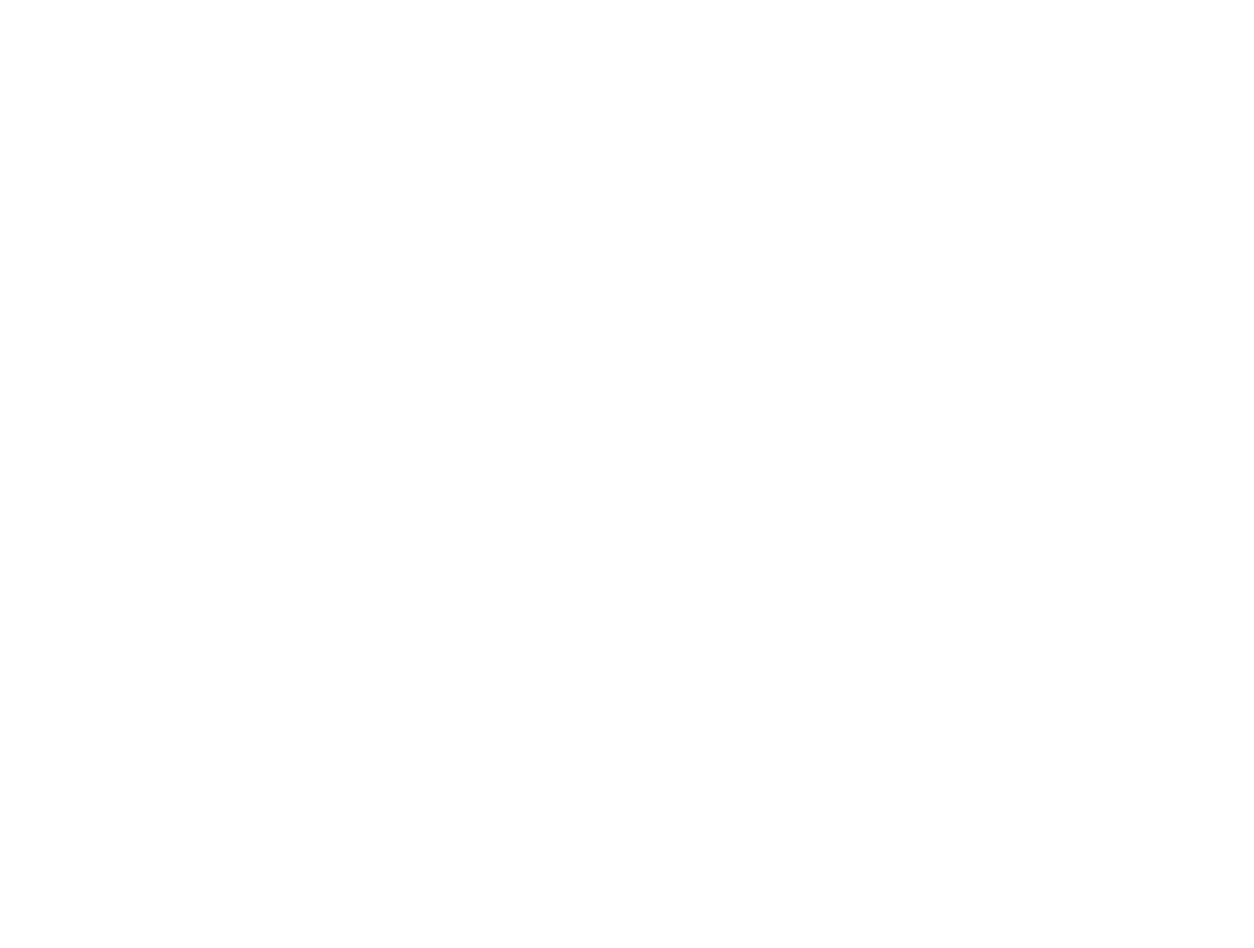
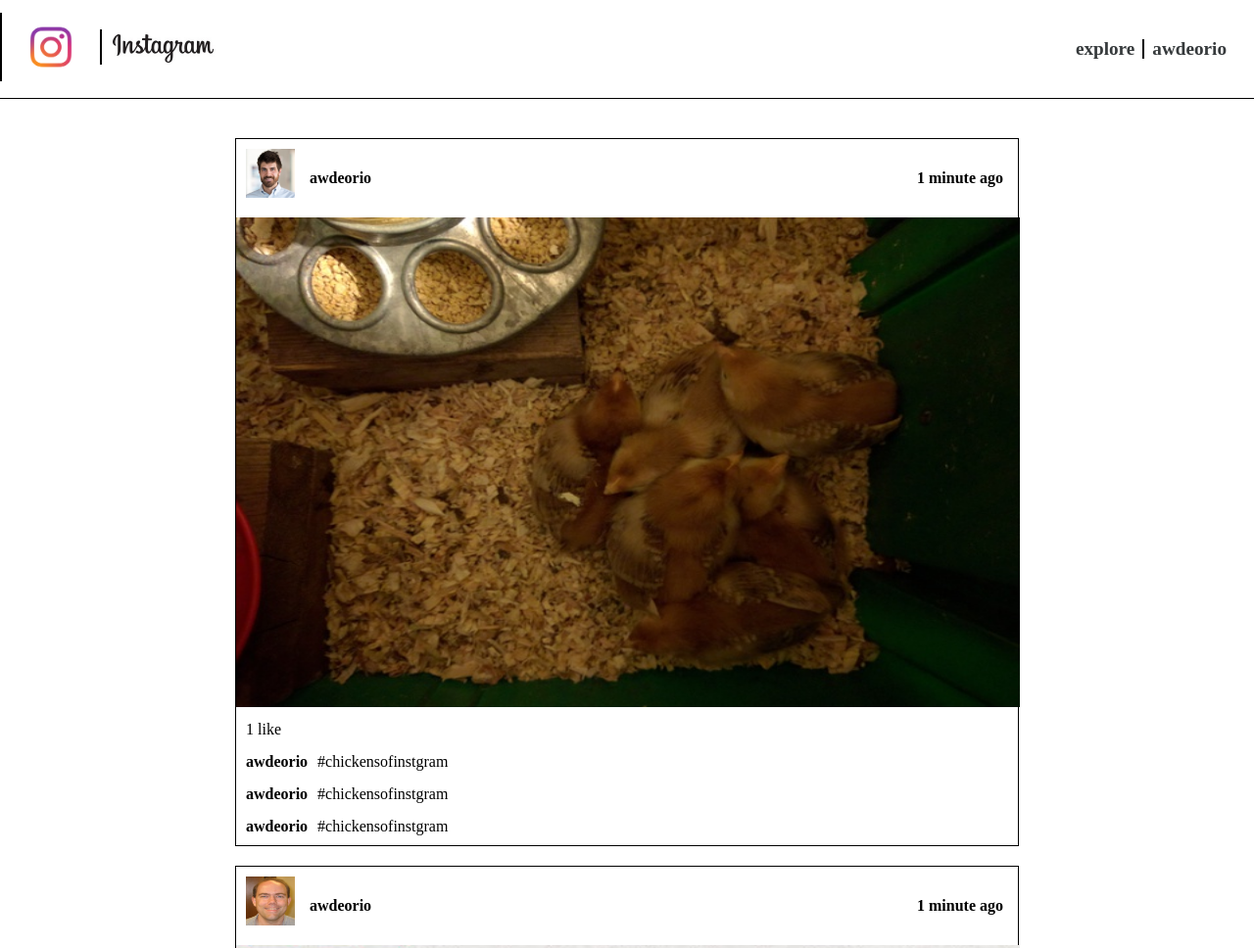
Before and after one commit to Zheng-Hu/Instagram-clone-Website, a plain HTML site: page html/index.html in a window 1280 px wide. Shown: the top 968 px of the page at 98% size. Before the commit the page ends 800 px from the top, so only its background shows below. Drawn offline with nearby package versions, Linux system fonts and the light colour scheme; files that its build step writes are made by us from their sources.

Commit message:
Finished HTML

```diff
--- a/html/css/style.scss
+++ b/html/css/style.scss
@@ -6,6 +6,7 @@
     width: 800px;
     height: 100%;
     margin: 0 auto;
+    margin-top:20px;
     ul {
      margin-top: 40px;
      list-style: none;
@@ -13,20 +14,27 @@
         margin-top: 20px;
         border: 1px solid black;
         .topuser {
-            height: 100px;
+            height: 80px;
             .userinfo {
                 float:left;
-                height: 100px;
+                height: 80px;
                 img {
-
+                    margin-top:10px;
+                    margin-left:10px;
                 }
                 span{
                     line-height: 100px;
+                    margin-top: 1000px;
+
                 }
             }
             p {
                 float: right;
-                line-height: 100px;
+                line-height: 80px;
+                margin-right: 15px;
+                margin-left:15px;
+                font-weight: 700;
+
             }
         }
 
@@ -82,3 +90,14 @@
         }
     }
 }
+.comment {
+    margin:10px;
+    #usercomment {
+        margin-top:15px;
+        span:first-child{
+            font-weight: 600;
+            margin-right:10px;
+            cursor: pointer;
+        }
+    }
+}
--- a/html/index.html
+++ b/html/index.html
@@ -0,0 +1,83 @@
+<!DOCTYPE html>
+<html lang="en">
+<head>
+    <meta charset="UTF-8">
+    <meta http-equiv="X-UA-Compatible" content="IE=edge">
+    <meta name="viewport" content="width=device-width, initial-scale=1.0">
+    <title>instagram</title>
+    <link rel = "stylesheet" href="/GitHub/Instagram-clone-Website/html/css/style.css">
+</head>
+<body>
+    <!-- 头部banner -->
+    <header id = "topbar">
+        <class id = "logo">
+            <a href="/"><img src = "images/instagramLogo.jpeg" width="100" height="70"></a>
+            <a href="/"><img src = "images/instagram.jpg" width="119" height="36"> </a>
+        </class>
+
+        <nav id = "topnav">
+            <ul>
+                <li><a href = "/explore/">explore</a></li>
+                <li><a href = "/u/zhenghu/" >awdeorio</a></li>
+            </ul>
+        </nav>
+    </header>
+    <!-- 中间内容 -->
+    <div id = "body">
+        <ul>
+            <li id = "a">
+                <div class = "topuser">
+                    <div class = "userinfo">
+                        <img src = "uploads/e1a7c5c32973862ee15173b0259e3efdb6a391af.jpg" width="50" height="50">
+                        <p>awdeorio</p>
+                    </div>
+                    <p>1 minute ago</p>
+                </div>
+
+                <img src = "uploads/9887e06812ef434d291e4936417d125cd594b38a.jpg" width="800" height="500">
+                <div class = "comment">
+                    <p id = "like">1 like</p>
+                    <div id = "usercomment"><span>awdeorio</span><span>#chickensofinstgram</span></div>
+                    <div id = "usercomment"><span>awdeorio</span><span>#chickensofinstgram</span></div>
+                    <div id = "usercomment"><span>awdeorio</span><span>#chickensofinstgram</span></div>
+                </div>
+            </li>
+
+            <li id = "a">
+                <div class = "topuser">
+                    <div class = "userinfo">
+                        <img src = "uploads/505083b8b56c97429a728b68f31b0b2a089e5113.jpg" width="50" height="50">
+                        <p>awdeorio</p>
+                    </div>
+                    <p>1 minute ago</p>
+                </div>
+
+                <img src = "uploads/ad7790405c539894d25ab8dcf0b79eed3341e109.jpg" width="800" height="500">
+                <div class = "comment">
+                    <p id = "like">1 like</p>
+                    <div id = "usercomment"><span>awdeorio</span><span>#chickensofinstgram</span></div>
+                    <div id = "usercomment"><span>awdeorio</span><span>#chickensofinstgram</span></div>
+                    <div id = "usercomment"><span>awdeorio</span><span>#chickensofinstgram</span></div>
+                </div>
+            </li>
+            <li id = "a">
+                <div class = "topuser">
+                    <div class = "userinfo">
+                        <img src = "uploads/e1a7c5c32973862ee15173b0259e3efdb6a391af.jpg" width="50" height="50">
+                        <p>awdeorio</p>
+                    </div>
+                    <p>1 minute ago</p>
+                </div>
+
+                <img src = "uploads/122a7d27ca1d7420a1072f695d9290fad4501a41.jpg" width="800" height="500">
+                <div class = "comment">
+                    <p id = "like">1 like</p>
+                    <div id = "usercomment"><span>awdeorio</span><span>#chickensofinstgram</span></div>
+                    <div id = "usercomment"><span>awdeorio</span><span>#chickensofinstgram</span></div>
+                    <div id = "usercomment"><span>awdeorio</span><span>#chickensofinstgram</span></div>
+                </div>
+            </li>
+        <ul>
+    </div>
+</body>
+</html>
```
Also changed, not shown: html/u/zhenghu/index.html (+5 -45 lines), html/css/style.css, 1 other file.
